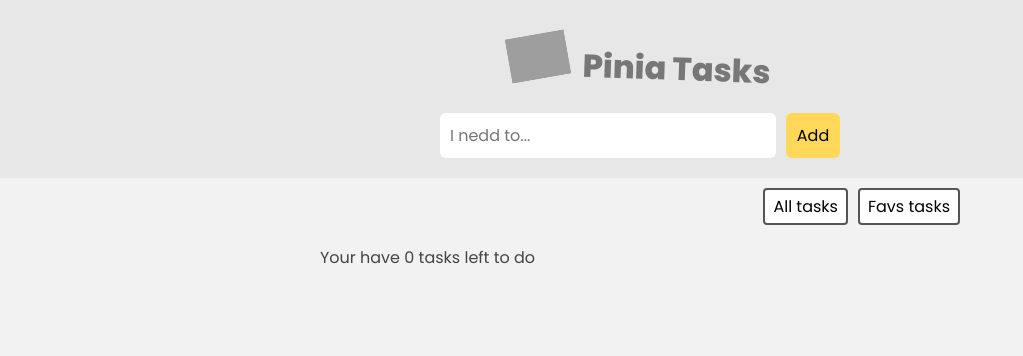
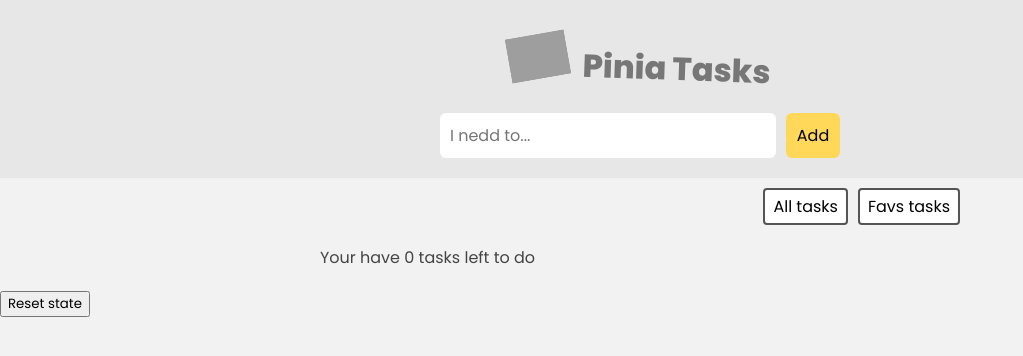
Before and after one commit to brandaoplaster/todo-list, a Vue app: page / in a window 1280 px wide. Shown: the top 356 px of the page, without its empty margins (0-1023 px from the left). Built offline with nearby package versions, Linux system fonts and the light colour scheme; grey boxes are pictures that could not be loaded.

Commit message:
feat: Adding button reset state

```diff
--- a/src/App.vue
+++ b/src/App.vue
@@ -32,6 +32,10 @@
       </div>
     </div>
 
+    <button @click="taskStore.$reset">
+      Reset state
+    </button>
+
   </main>
 </template>
 
```
